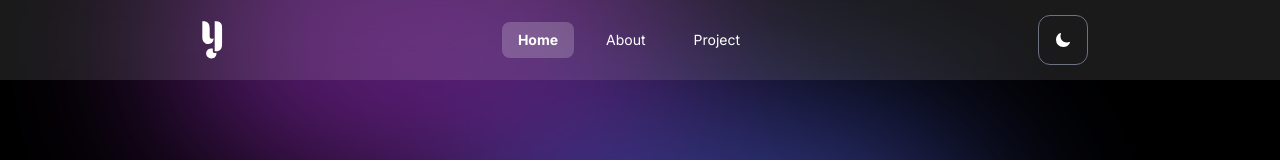
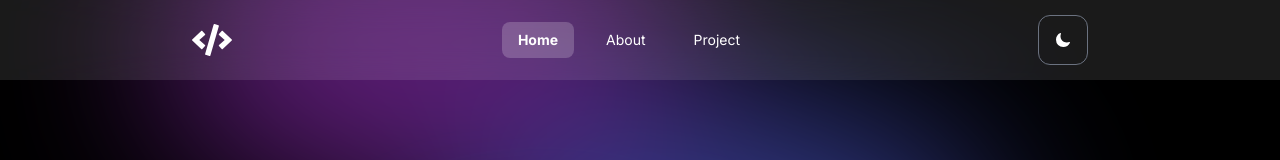
Before and after one commit to yysrll/personal_nextjs, a Next.js app: page / in a window 1280 px wide. Shown: the top 160 px of the page. Built offline with nearby package versions, Linux system fonts and the light colour scheme.

Commit message:
fix: change icon

```diff
--- a/components/TopNav.tsx
+++ b/components/TopNav.tsx
@@ -1,6 +1,5 @@
 "use client";
 
-import Image from "next/image";
 import Link from "next/link";
 import { usePathname } from "next/navigation";
 import ThemeSwitcher from "./ThemeSwitcher";
@@ -8,6 +7,7 @@ import { useState } from "react";
 import { CiMenuBurger } from "react-icons/ci";
 import { GoChevronDown } from "react-icons/go";
 import navigations from "../data/MenuData";
+import { FaCode } from "react-icons/fa";
 
 export default function TopNav() {
   const path = usePathname();
@@ -16,9 +16,7 @@ export default function TopNav() {
   return (
     <>
       <nav className="fixed top-0 flex h-16 w-full items-center justify-between bg-gray-500/10 px-12 backdrop-blur-lg dark:bg-white/10 md:px-32 lg:h-20 lg:px-48">
-        <div className="relative h-6 w-6 md:h-8 md:w-8 lg:h-10 lg:w-10">
-          <Image src="/icon-white.svg" alt="Icon" fill />
-        </div>
+        <FaCode className="h-6 w-6 text-black dark:text-white md:h-8 md:w-8 lg:h-10 lg:w-10" />
         <div className="hidden md:flex md:gap-4">
           <NavList path={path} />
         </div>
```
